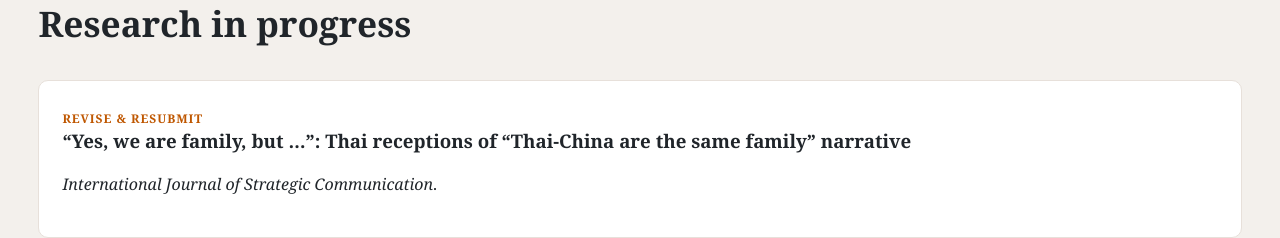
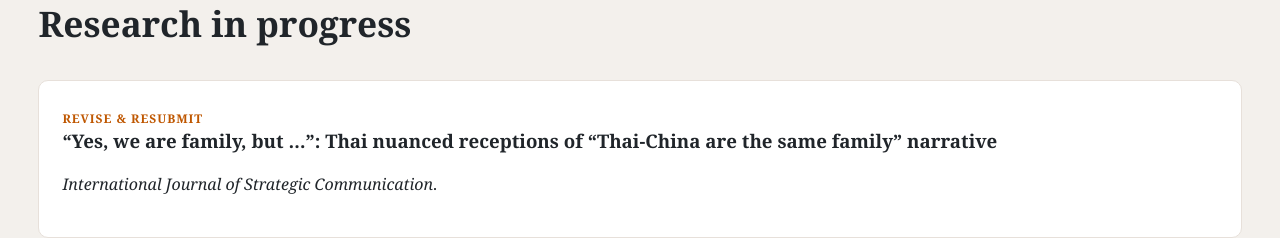
Before and after one commit to JosephMaAttawat/JosephMaAttawat.github.io, a plain HTML site: page index.html in a window 1280 px wide. Shown: the part 2439-2677 px from the top of the page. Drawn offline with Linux system fonts and the light colour scheme.

Commit message:
Update project title for clarity

```diff
--- a/index.html
+++ b/index.html
@@ -118,7 +118,7 @@
     <div class="wrap narrow">
       <p class="section-label">Current Work</p>
       <h2>Research in progress</h2>
-      <article class="project"><span>Revise &amp; Resubmit</span><h3>“Yes, we are family, but …”: Thai receptions of “Thai-China are the same family” narrative</h3><p><em>International Journal of Strategic Communication</em>.</p></article>
+      <article class="project"><span>Revise &amp; Resubmit</span><h3>“Yes, we are family, but …”: Thai nuanced receptions of “Thai-China are the same family” narrative</h3><p><em>International Journal of Strategic Communication</em>.</p></article>
       <article class="project"><span>Revise &amp; Resubmit</span><h3>Is Soft Power a Zero-sum Competition?</h3><p>With Austin Strange and Samuel Chan. <em>International Studies Quarterly</em>.</p></article>
       <article class="project"><span>Under Review</span><h3>What does China’s rise mean to ethnic Chinese overseas?</h3><p>A qualitative study of Sino-Thais.</p></article>
       <article class="project"><span>Under Review</span><h3>Three-dimensional outcomes of moral-identity branding in foreign political marketing</h3><p>Experimental evidence from China’s public diplomacy in Thailand.</p></article>
```
